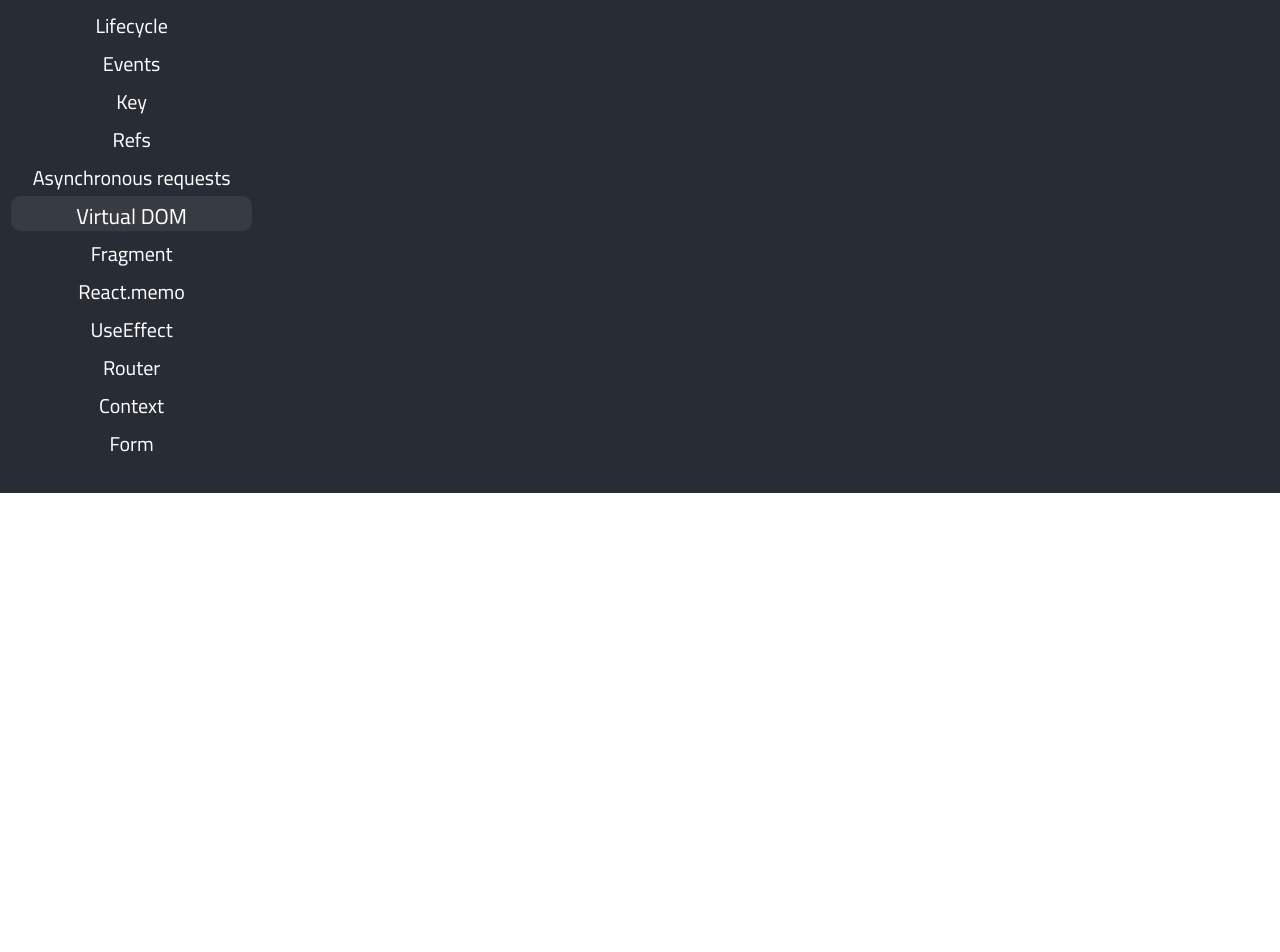
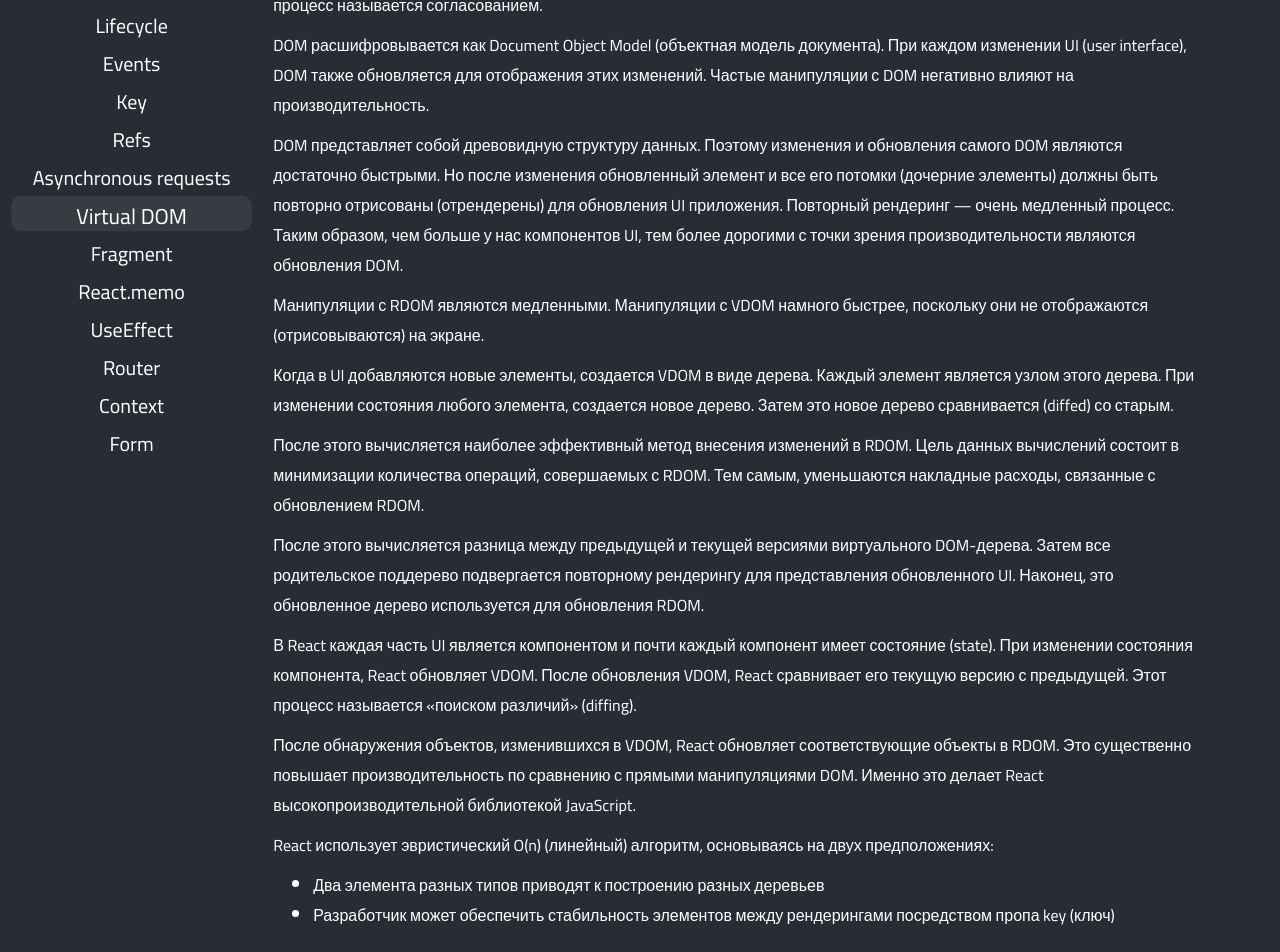
Before and after one commit to InessaBoickova/Shpora, a React (Create React App) app: page /Virtual_DOM in a window 1280 px wide. Shown: the part 496-1448 px from the top of the page. Before the commit the page ends 989 px from the top, so only its background shows below. Built offline with nearby package versions, Linux system fonts and the light colour scheme.

Commit message:
create VirtualDOM  page

```diff
--- a/src/components/App/App.js
+++ b/src/components/App/App.js
@@ -13,6 +13,7 @@
 import State from '../pages/State/state';
 import LifeCycle from '../pages/Lifecycle/lifecycle';
 import Fragments from '../pages/Fragment/fragment';
+import VirtualDOM from '../pages/Virtual_DOM/virtual_DOM';
 import './App.sass';
 
 class App  extends  Component{
@@ -30,6 +31,7 @@
                   <Route  path='/State' element = {<State/>}/>
                   <Route  path='/Lifecycle' element = {<LifeCycle/>}/>
                   <Route  path='/Fragment' element = {<Fragments/>}/>
+                  <Route  path='/Virtual_DOM' element = {<VirtualDOM/>}/>
                 </Routes>
                </div>
            </div>
--- /dev/null
+++ b/src/components/pages/Virtual_DOM/virtual_DOM.js
@@ -0,0 +1,48 @@
+import React, { Component }  from 'react';
+import '../pages.sass'
+
+class VirtualDOM extends Component{
+    render(){
+        return(
+            <div  className='content'>
+                <h2 className='content_header'>Виртуальный DOM</h2>
+                <span>
+                    Виртуальный DOM (VDOM) — это концепция программирования, в которой «виртуальное» представление пользовательского интерфейса хранится в памяти и синхронизируется с «настоящим» DOM при помощи библиотеки, такой как ReactDOM. Этот процесс называется согласованием.
+                </span>
+                <span>
+                    DOM расшифровывается как Document Object Model (объектная модель документа). При каждом изменении UI (user interface), DOM также обновляется для отображения этих изменений. Частые манипуляции с DOM негативно влияют на производительность.
+                </span>
+                <span>
+                    DOM представляет собой древовидную структуру данных. Поэтому изменения и обновления самого DOM являются достаточно быстрыми. Но после изменения обновленный элемент и все его потомки (дочерние элементы) должны быть повторно отрисованы (отрендерены) для обновления UI приложения. Повторный рендеринг — очень медленный процесс. Таким образом, чем больше у нас компонентов UI, тем более дорогими с точки зрения производительности являются обновления DOM.
+                </span>
+                <span>
+                    Манипуляции с RDOM являются медленными. Манипуляции с VDOM намного быстрее, поскольку они не отображаются (отрисовываются) на экране.
+                </span>
+                <span>
+                    Когда в UI добавляются новые элементы, создается VDOM в виде дерева. Каждый элемент является узлом этого дерева. При изменении состояния любого элемента, создается новое дерево. Затем это новое дерево сравнивается (diffed) со старым.
+                </span>
+                <span>
+                    После этого вычисляется наиболее эффективный метод внесения изменений в RDOM. Цель данных вычислений состоит в минимизации количества операций, совершаемых с RDOM. Тем самым, уменьшаются накладные расходы, связанные с обновлением RDOM.
+                </span>
+                <span>
+                    После этого вычисляется разница между предыдущей и текущей версиями виртуального DOM-дерева. Затем все родительское поддерево подвергается повторному рендерингу для представления обновленного UI. Наконец, это обновленное дерево используется для обновления RDOM.
+                </span>
+                <span>
+                    В React каждая часть UI является компонентом и почти каждый компонент имеет состояние (state). При изменении состояния компонента, React обновляет VDOM. После обновления VDOM, React сравнивает его текущую версию с предыдущей. Этот процесс называется «поиском различий» (diffing).
+                </span>
+                <span>
+                    После обнаружения объектов, изменившихся в VDOM, React обновляет соответствующие объекты в RDOM. Это существенно повышает производительность по сравнению с прямыми манипуляциями DOM. Именно это делает React высокопроизводительной библиотекой JavaScript.
+                </span>
+                <span>
+                    React использует эвристический O(n) (линейный) алгоритм, основываясь на двух предположениях:
+                </span>
+                <ul>
+                    <li>Два элемента разных типов приводят к построению разных деревьев</li>
+                    <li>Разработчик может обеспечить стабильность элементов между рендерингами посредством пропа key (ключ)</li>
+                </ul>
+            </div>
+        )
+    }
+}
+
+export default VirtualDOM;
```
Also changed, not shown: src/components/pages/pages.sass (line endings or trailing spaces).
